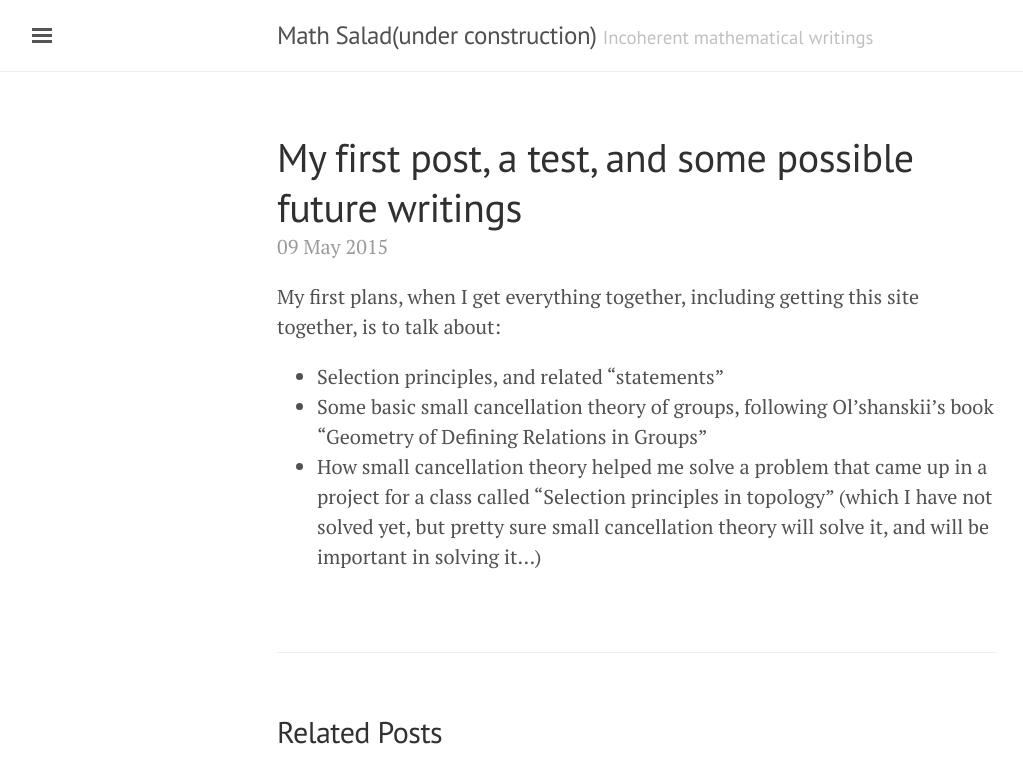
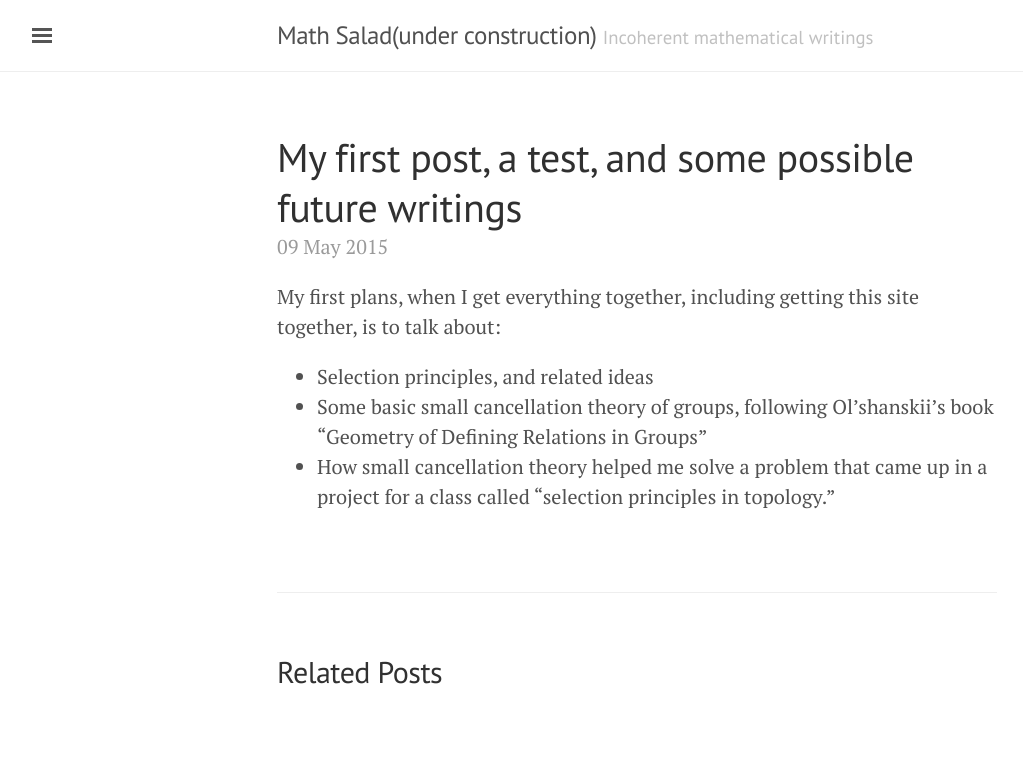
Before and after one commit to mathsalad/mathsalad.github.io, a Jekyll site: the page built from _posts/2015-05-09-my-first-post-and-initial-plans.markdown, in a window 1280 px wide. Shown: the top 783 px of the page, without its empty margins (3-1026 px from the left). Built offline with Jekyll 4.4.1, drawn with Linux system fonts in a browser that asks for light colours.

Commit message:
Initial commit

```diff
--- a/_posts/2015-05-09-my-first-post-and-initial-plans.markdown
+++ b/_posts/2015-05-09-my-first-post-and-initial-plans.markdown
@@ -6,6 +6,6 @@ title: "My first post, a test, and some possible future writings"
 ---
 My first plans, when I get everything together, including getting this site together, is to talk about:
 
-* Selection principles, and related "statements"
+* Selection principles, and related ideas
 * Some basic small cancellation theory of groups, following Ol'shanskii's book "Geometry of Defining Relations in Groups"
-* How small cancellation theory helped me solve a problem that came up in a project for a class called "Selection principles in topology" (which I have not solved yet, but pretty sure small cancellation theory will solve it, and will be important in solving it...)
+* How small cancellation theory helped me solve a problem that came up in a project for a class called "selection principles in topology."
```
Also changed, not shown: 4 other files.
